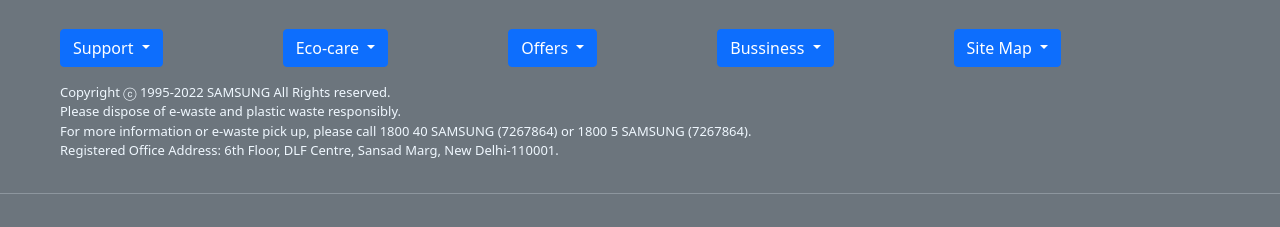
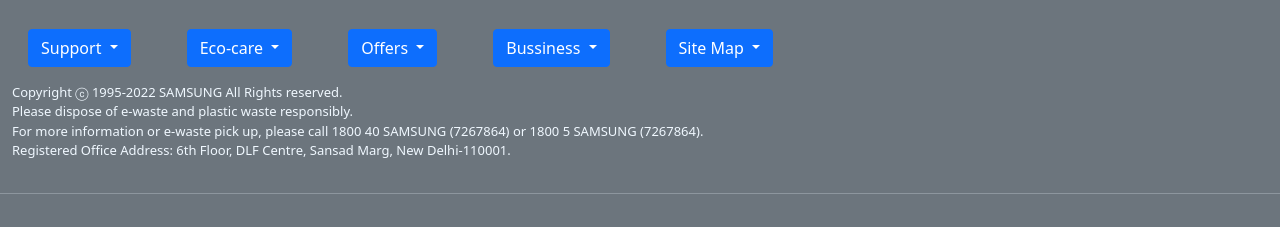
Before and after one commit to Priyanshu6546/exp-3, a plain HTML site: page index.html in a window 1280 px wide. Shown: the part 2945-3172 px from the top of the page. Drawn offline with nearby package versions, Linux system fonts and the light colour scheme.

Commit message:
Update index.html

```diff
--- a/index.html
+++ b/index.html
@@ -157,7 +157,7 @@
     <ul class="nav">
 
       <li class="nav-item">
-        <div class="container mt-3 mx-5">
+        <div class="container mt-3 mx-3">
           <div class="dropdown">
             <button type="button" class="btn btn-primary dropdown-toggle" data-bs-toggle="dropdown">
               Support
@@ -171,7 +171,7 @@
         </div>
       </li>
       <li class="nav-item">
-        <div class="container mt-3 mx-5">
+        <div class="container mt-3 mx-3">
         <div class="dropdown">
           <button type="button" class="btn btn-primary dropdown-toggle" data-bs-toggle="dropdown">
             Eco-care
@@ -184,7 +184,7 @@
         </div></div>
       </li>
       <li class="nav-item">
-        <div class="container mt-3 mx-5">
+        <div class="container mt-3 mx-3">
           <div class="dropdown">
             <button type="button" class="btn btn-primary dropdown-toggle" data-bs-toggle="dropdown">
               Offers
@@ -200,7 +200,7 @@
 
 
       <li class="nav-item">
-        <div class="container mt-3 mx-5">
+        <div class="container mt-3 mx-3">
           <div class="dropdown">
             <button type="button" class="btn btn-primary dropdown-toggle" data-bs-toggle="dropdown">
               Bussiness
@@ -217,7 +217,7 @@
 
 
       <li class="nav-item">
-        <div class="container mt-3 mx-5">
+        <div class="container mt-3 mx-3">
           <div class="dropdown">
             <button type="button" class="btn btn-primary dropdown-toggle" data-bs-toggle="dropdown">
               Site Map
@@ -244,8 +244,18 @@
 
           </div></div>
           </li>-->
+          <br>
+          <li class="nav-item">
+            <div class="container mt-3">
+              <div class="dropdown">
+               <p style="font-size: small;">Copyright ⓒ 1995-2022 SAMSUNG All Rights reserved.<br>Please dispose of e-waste and plastic waste responsibly.<br>
+      For more information or e-waste pick up, please call 1800 40 SAMSUNG (7267864) or 1800 5 SAMSUNG (7267864).<br>
+      Registered Office Address: 6th Floor, DLF Centre, Sansad Marg, New Delhi-110001.
+               </p>
 
-          <li class="nav-item">
+              </div></div>
+          </li>
+          <!--<li class="nav-item">
             <div class="container mt-3 mx-5">
               <div class="dropdown">
                <p style="font-size: small;">Copyright ⓒ 1995-2022 SAMSUNG All Rights reserved.<br>Please dispose of e-waste and plastic waste responsibly.<br>
@@ -254,7 +264,8 @@
                </p>
 
               </div></div>
-          </li>
+          </li>-->
+
           </ul>
           <hr>
           <br>
```
